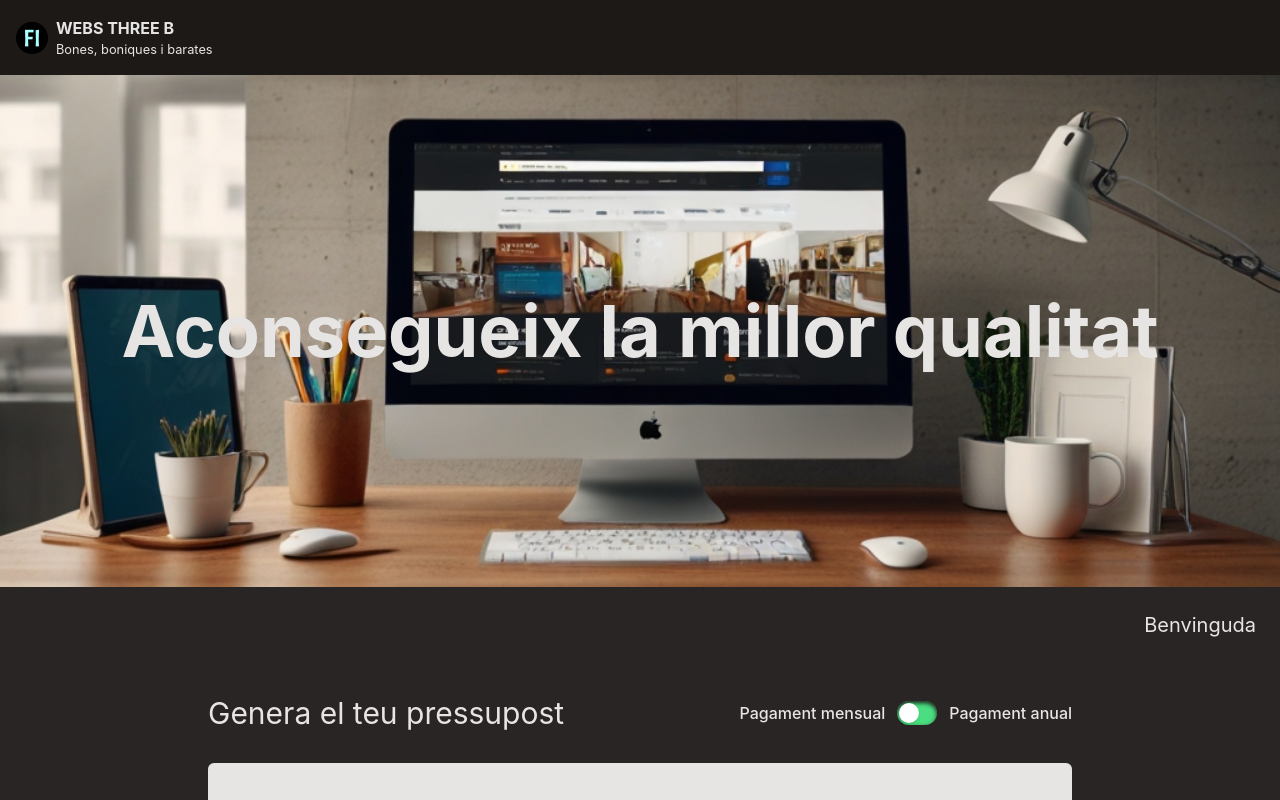
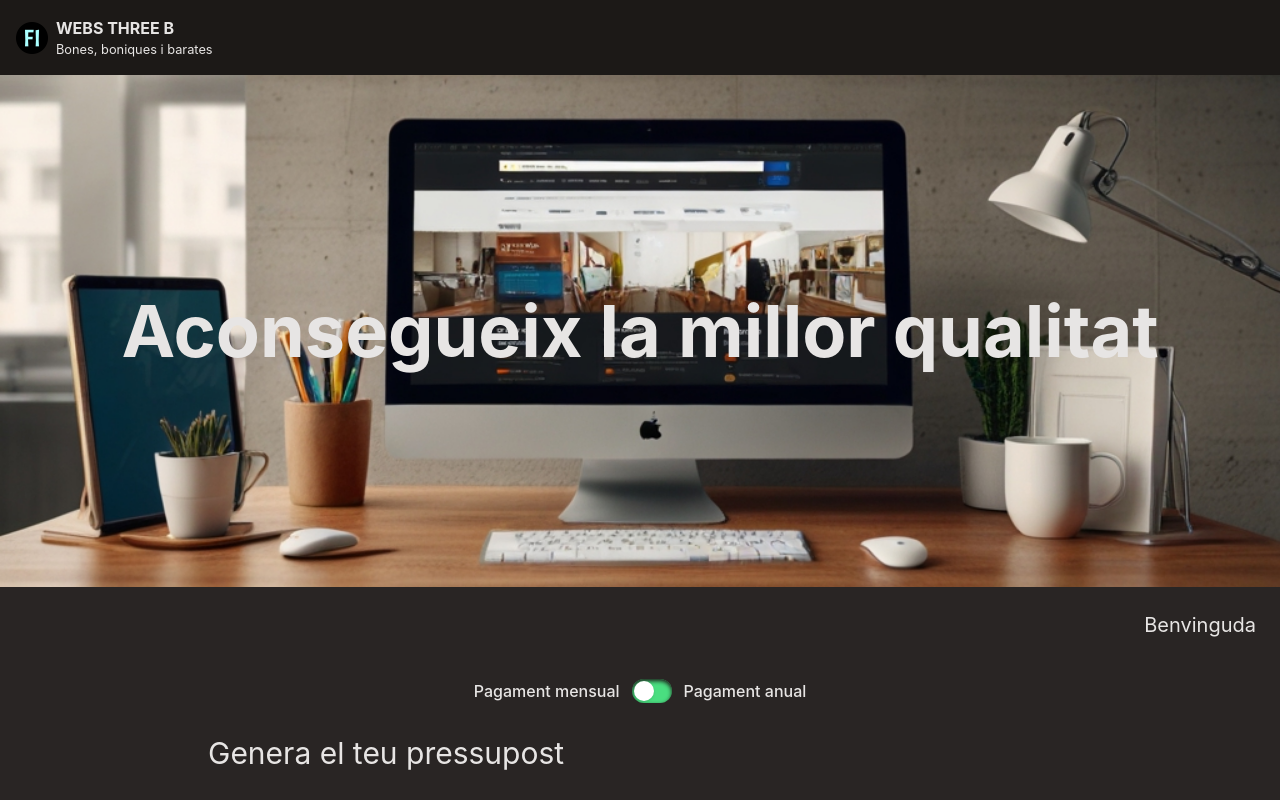
Before and after one commit to JuanDNJ/s6-pressupostos, a React (Vite) app: page /s6-pressupostos/calculadora in a window 1280 px wide. Shown: the top 800 px of the page. Built offline with nearby package versions, Linux system fonts and the light colour scheme.

Commit message:
Creando la logica del descuneto

```diff
--- a/src/components/AnnualBudget.jsx
+++ b/src/components/AnnualBudget.jsx
@@ -1,12 +1,20 @@
+import { useStore } from "../hooks";
+
 const AnnualBudget = () => {
+  const { handlerInputDiscount } = useStore();
   return (
     <label
       htmlFor="toggle"
-      className="flex items-center justify-between cursor-pointer "
+      className="flex  items-center justify-center cursor-pointer "
     >
       <div className="mr-3 text-stone-200 font-medium">Pagament mensual</div>
       <div className="relative ">
-        <input id="toggle" type="checkbox" className="hidden peer/toggle" />
+        <input
+          id="toggle"
+          type="checkbox"
+          className="hidden peer/toggle"
+          onClick={handlerInputDiscount}
+        />
         <div className="w-10 h-6 bg-green-400 rounded-full shadow-inner shadow-stone-900"></div>
         <div className="transition-all duration-200 absolute w-5 h-5 bg-white translate-y-[2px] rounded-full shadow inset-y-0 left-[2px] peer-checked/toggle:left-[18px] "></div>
       </div>
--- a/src/components/Card.jsx
+++ b/src/components/Card.jsx
@@ -3,8 +3,14 @@ import CardFooter from "./CardFooter";
 import BudgetWebOptions from "./BudgetWebOptions";
 
 const Card = ({ service }) => {
-  const { addProduct, removeProduct, checkWeb, handlerInputWeb, resetCount } =
-    useStore();
+  const {
+    addProduct,
+    removeProduct,
+    checkWeb,
+    handlerInputWeb,
+    resetCount,
+    checkedDiscount,
+  } = useStore();
 
   const handlerInput = (event, product) => {
     if (event.target.checked) {
@@ -29,7 +35,12 @@ const Card = ({ service }) => {
           {service.description}
         </p>
       </header>
-      <section className="flex items-center justify-center">
+      <section className="flex flex-col items-center justify-center relative">
+        {checkedDiscount && (
+          <span className="text-sm md:text-xl font-bold text-orange-500 absolute top-4 md:top-16">
+            Ahorra un 20%
+          </span>
+        )}
         <strong className="text-2xl md:text-3xl">{service.price} $</strong>
       </section>
       <aside className="flex items-center justify-center">
--- a/src/components/Form.jsx
+++ b/src/components/Form.jsx
@@ -14,6 +14,7 @@ const Form = ({ children, name }) => {
     date,
     priceAddOptWebType,
     setFilterBudgets,
+    checkedDiscount,
   } = useStore();
 
   const handlerSubmit = (eve) => {
@@ -53,6 +54,7 @@ const Form = ({ children, name }) => {
         return rec;
       }),
       date,
+      checkedDiscount,
       totalPrice:
         products.reduce((acc, prod) => acc + prod.price, 0) +
         (countLanguages + countPages) * priceAddOptWebType,
--- a/src/components/FormHeader.jsx
+++ b/src/components/FormHeader.jsx
@@ -1,22 +1,15 @@
+import AnnualBudget from "./AnnualBudget";
+
 const FormHeader = () => {
   return (
-    <header className="flex items-center justify-between py-4">
-      <h2 className="text-2xl text-stone-200 md:text-3xl text-center md:text-left">
-        Genera el teu pressupost
-      </h2>
-      <label
-        htmlFor="toggle"
-        className="flex items-center justify-between cursor-pointer "
-      >
-        <div className="mr-3 text-stone-200 font-medium">Pagament mensual</div>
-        <div className="relative ">
-          <input id="toggle" type="checkbox" className="hidden peer/toggle" />
-          <div className="w-10 h-6 bg-green-400 rounded-full shadow-inner shadow-stone-900"></div>
-          <div className="transition-all duration-200 absolute w-5 h-5 bg-white translate-y-[2px] rounded-full shadow inset-y-0 left-[2px] peer-checked/toggle:left-[18px] "></div>
-        </div>
-        <div className="ml-3 text-stone-200 font-medium">Pagament anual</div>
-      </label>
-    </header>
+    <section className="flex flex-col gap-4">
+      <AnnualBudget />
+      <header className="flex items-center justify-between py-4">
+        <h2 className="text-2xl text-stone-200 md:text-3xl text-center md:text-left">
+          Genera el teu pressupost
+        </h2>
+      </header>
+    </section>
   );
 };
 
--- a/src/components/ViewTotalPrice.jsx
+++ b/src/components/ViewTotalPrice.jsx
@@ -10,6 +10,8 @@ const ViewTotalPrice = () => {
     priceAddOptWebType,
     addProduct,
     removeProducts,
+    checkedDiscount,
+    discount,
   } = useStore();
 
   const calculateBudget = () => {
@@ -21,7 +23,11 @@ const ViewTotalPrice = () => {
     const totalPricePages = countPages * priceAddOptWebType;
     const totalPriceLanguages = countLanguages * priceAddOptWebType;
     const total = priceAllProducts + totalPricePages + totalPriceLanguages;
-    return total;
+    let totalDiscount = 0;
+    if (checkedDiscount) {
+      totalDiscount = ((discount / 100) * total * 100) / 100;
+    }
+    return Math.round(total - totalDiscount);
   };
   const removebudget = () => {
     resetCount();
--- a/src/context/Store.jsx
+++ b/src/context/Store.jsx
@@ -8,6 +8,7 @@ import {
   useBudgets,
   useFilterBudgets,
 } from "../hooks";
+import { discount, priceAddOptWebType, titleWeb } from "../utils";
 
 export const Ctx = createContext();
 
@@ -17,25 +18,21 @@ const Store = ({ children }) => {
   }
 
   const [services] = useState(listProducts);
+
   const [user, setUser] = useState({
     email: "",
     phone: "",
   });
-  const titleWeb = "WEBS THREE B";
 
   const addUser = (payload) => {
     setUser(() => payload);
   };
 
-  // const [budgets, setBudgets] = useState([]);
-  // const addBudget = (budget) => {
-  //   setBudgets((prev) => [...prev, budget]);
-  // };
-
   const value = {
     titleWeb,
     date: Date.now(),
-    priceAddOptWebType: 30,
+    priceAddOptWebType,
+    discount,
     services,
     user,
     ...useBudgets(),
--- a/src/hooks/useChecked.jsx
+++ b/src/hooks/useChecked.jsx
@@ -2,6 +2,11 @@ import { useState } from "react";
 
 export const useChecked = () => {
   const [checkWeb, setCheckWeb] = useState(false);
+  const [checkedDiscount, setCheckDiscount] = useState(false);
+
+  const handlerInputDiscount = () => {
+    setCheckDiscount((prev) => !prev);
+  };
 
   const handlerInputWeb = () => {
     setCheckWeb((prev) => !prev);
@@ -9,5 +14,11 @@ export const useChecked = () => {
   const resetCheckBox = () => {
     setCheckWeb(() => false);
   };
-  return { checkWeb, handlerInputWeb, resetCheckBox };
+  return {
+    checkWeb,
+    checkedDiscount,
+    handlerInputWeb,
+    handlerInputDiscount,
+    resetCheckBox,
+  };
 };
--- a/src/utils/index.js
+++ b/src/utils/index.js
@@ -1,3 +1,6 @@
+const titleWeb = "WEBS THREE B";
+const priceAddOptWebType = 30;
+const discount = 20;
 const infoModal = {
   languages: {
     title: "Número de llenguatges",
@@ -33,6 +36,9 @@ const removeBudgetToLocalStorage = (payload) => {
 };
 
 export {
+  titleWeb,
+  priceAddOptWebType,
+  discount,
   infoModal,
   getBudgetsToLocalStorage,
   addBudgetToLocalStorage,
```
